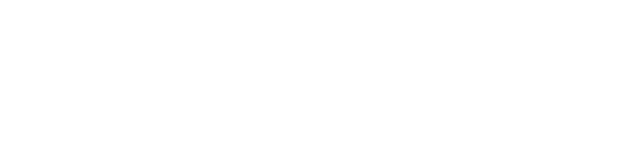
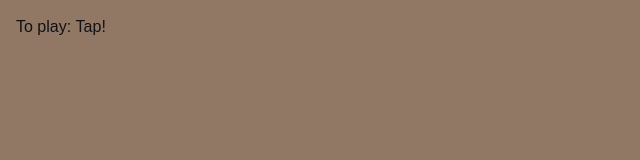
Before and after one commit to supernapie/js13k-2024, a plain HTML site: page game/index.html in a window 1280 px wide. Shown: the whole page, without its empty margins (0-640 px from the left). Drawn offline with Linux system fonts and the light colour scheme.

Commit message:
Add the base code I prepared
This is based on the base code from supernapie.github.io

Albeit slightly modified, css and svg will not be loaded from network. And I will only use system fonts.

If this initial commit message is still visible on one of the files at
the end of the jam, the base code is in good shape.

However I already know I dont't like the plan I had for
initializing the state machine.

```diff
--- a/game/index.html
+++ b/game/index.html
@@ -1,3 +1,4 @@
+<!DOCTYPE html>
 <html><head><style>
 body {
     margin: 0;
--- a/game/index.js
+++ b/game/index.js
@@ -1,7 +1,25 @@
 export default 14-1;
 
-let canvas = document.querySelector('canvas');
-let ctx = canvas.getContext('2d');
+import gg from './js/canvas/2d.js';
+import ft from './js/draw/text.js';
+import machine from './js/statemachine/machine.js';
 
-// docs!
-console.log(ctx);
+gg.emit('color', { fill: '#111214', bg: '#917865' });
+
+let states = machine(gg);
+
+let menu = states.add('menu');
+let menuText = ft({text: 'To play: Tap!'});
+menu.on('draw', menuText.draw);
+
+let play = states.add('play');
+let loseText = ft({text: 'To lose: Tap!'});
+play.on('draw', loseText.draw);
+play.on('stop', () => {
+    menuText.text = 'To play again: Tap!';
+});
+
+gg.on('tap', () => {
+    let next = states.active === 'menu' ? 'play' : 'menu';
+    states.start(next);
+});
--- /dev/null
+++ b/game/js/canvas/2d.js
@@ -0,0 +1,81 @@
+import events from '../events.js';
+let {on, off, once, emit, last} = events();
+
+let canvas = document.querySelector('canvas');
+let ctx = canvas.getContext('2d');
+canvas.addEventListener('touchstart', e => e.preventDefault());
+
+let resize = e => {
+    let { vw, vh, vc } = e;
+    canvas.width = vw * vc;
+    canvas.height = vh * vc;
+    canvas.style.width = vw + 'px';
+    canvas.style.height = vh + 'px';
+};
+on('resize', resize);
+window.addEventListener('resize', () => {
+    let vw = window.innerWidth;
+    let vh = window.innerHeight;
+    let vc = window.devicePixelRatio;
+    emit('resize', {vw, vh, vc});
+});
+emit('resize', {
+    vw: window.innerWidth,
+    vh: window.innerHeight,
+    vc: window.devicePixelRatio || 1
+});
+
+let color = e => {
+    let {fill, stroke} = e;
+    ctx.fillStyle = fill;
+    ctx.strokeStyle = stroke;
+};
+on('color', color);
+emit('color', { bg: 'black', fill: 'white', stroke: 'white' });
+
+let clear = e => {
+    let {ctx} = e;
+
+    ctx.restore();
+    ctx.save();
+
+    let {
+        vw = 320,
+        vh = 320,
+        vc: scale = 1
+    } = last('resize');
+
+    ctx.scale(scale, scale);
+
+    let {
+        bg = 'black',
+        fill = 'white',
+        stroke = 'white'
+    } = last('color');
+
+    ctx.fillStyle = bg;
+    ctx.fillRect(0, 0, vw, vh);
+
+    ctx.fillStyle = fill;
+    ctx.strokeStyle = stroke;
+};
+on('clear', clear);
+
+window.addEventListener('pointerup', e => {
+    let { clientX: x, clientY: y } = e;
+    emit('tap', {x, y});
+});
+
+let t = 0;
+let dt = 17;
+let onF = time => {
+    dt = time - t;
+    t = time;
+    emit('step', {t, dt});
+    emit('clear', {ctx});
+    emit('draw', {ctx});
+    requestAnimationFrame(onF);
+};
+requestAnimationFrame(onF);
+
+export default { on, off, once, emit, last };
--- /dev/null
+++ b/game/js/draw/text.js
@@ -0,0 +1,31 @@
+export default (options) => {
+    let defaults = {
+        text: '',
+        x: 16,
+        y: 16,
+        font: `16px sans-serif`,
+        lineHeight: 1.5,
+        w: 0,
+        h: 24
+    };
+    Object.assign(defaults, options);
+    Object.assign(options, defaults);
+    options.draw = e => {
+        let { ctx } = e;
+        let { text, x, y, font, lineHeight } = options;
+        ctx.font = font;
+        ctx.textBaseline = 'top';
+        let fontSize = font.match(/\d+/g);
+        fontSize = fontSize ? fontSize[0] : 16;
+        fontSize = Number(fontSize);
+        let lines = text.split('\n');
+        options.h = lines.length * fontSize * lineHeight;
+        options.w = 0;
+        lines.forEach((line, i) => {
+            let w = ctx.measureText(line).width;
+            ctx.fillText(line, x, y + i * fontSize * lineHeight + fontSize * (lineHeight - 1) / 2);
+            options.w = Math.max(options.w, w);
+        });
+    };
+    return options;
+};
--- /dev/null
+++ b/game/js/events.js
@@ -0,0 +1,61 @@
+export default () => {
+
+    let listeners = {};
+
+    let on = (type, callback) => {
+        if (!listeners[type]) {
+            listeners[type] = [];
+        }
+        listeners[type].push(callback);
+    };
+
+    let off = (type, callback) => {
+        if (!type && !callback) {
+            listeners = {};
+            return;
+        }
+        if (type && !callback) {
+            listeners[type] = [];
+            return;
+        }
+        if (!type && callback) {
+            for (let t in listeners) {
+                listeners[t] = listeners[t].filter(listener => listener !== callback);
+            }
+            return;
+        }
+        if (listeners[type]) {
+            listeners[type] = listeners[type].filter(listener => listener !== callback);
+        }
+    };
+
+    let once = (type, callback) => {
+        let disposableCallback = e => {
+            callback(e);
+            off(type, disposableCallback);
+        };
+        on(type, disposableCallback);
+    };
+
+    let lastEmission = {};
+
+    let emit = (type, e = {}) => {
+        if (lastEmission[type]) {
+            Object.assign(lastEmission[type], e);
+        } else {
+            lastEmission[type] = e;
+        }
+        if (listeners[type]) {
+            listeners[type].forEach(listener => listener(e));
+        }
+    };
+
+    let last = (type) => {
+        if (!lastEmission[type]) {
+            return {};
+        }
+        return lastEmission[type];
+    };
+
+    return {on, off, once, emit, last};
+};
--- /dev/null
+++ b/game/js/statemachine/machine.js
@@ -0,0 +1,54 @@
+import state from './state.js';
+export default (gg) => {
+    let machine = {
+        states: {},
+        active: ""
+    };
+    machine.add = (name) => {
+        if (!name) {
+            return;
+        }
+        if (machine.states[name]) {
+            return machine.states[name];
+        }
+        machine.states[name] = state();
+        if (Object.keys(machine.states).length === 1) {
+            machine.start(name);
+        }
+        return machine.states[name];
+    };
+    machine.start = (name) => {
+        if (!name || !machine.states[name]){
+            return;
+        }
+        if (machine.states[name].active) {
+            return;
+        }
+        Object.values(machine.states).forEach((s) => {
+            if (s.active) {
+                s.stop();
+                if (gg) {
+                    gg.off('step', s.step);
+                    gg.off('draw', s.draw);
+                }
+            }
+        });
+        machine.states[name].start();
+        machine.active = name;
+        if (gg) {
+            gg.on('step', machine.states[name].step);
+            gg.on('draw', machine.states[name].draw);
+        }
+    };
+    machine.restart = (name) => {
+        if (!name || !machine.states[name]){
+            return;
+        }
+        if (!machine.states[name].active) {
+            return;
+        }
+        machine.states[name].stop();
+        machine.states[name].start();
+    }
+    return machine;
+};
--- /dev/null
+++ b/game/js/statemachine/state.js
@@ -0,0 +1,21 @@
+import events from '../events.js';
+export default () => {
+    let {on, off, once, emit, last} = events();
+    let state = {on, off, once, emit, last};
+    state.active = false;
+    state.start = () => {
+        state.active = true;
+        state.emit('start', {});
+    };
+    state.stop = () => {
+        state.active = false;
+        state.emit('stop', {});
+    };
+    state.step = (e) => {
+        state.emit('step', e);
+    };
+    state.draw = (e) => {
+        state.emit('draw', e);
+    };
+    return state;
+};
```
Also changed, not shown: game/js/draw/path.js (added, +46 -0 lines), game/js/pointer/rect.js (added, +66 -0 lines).
